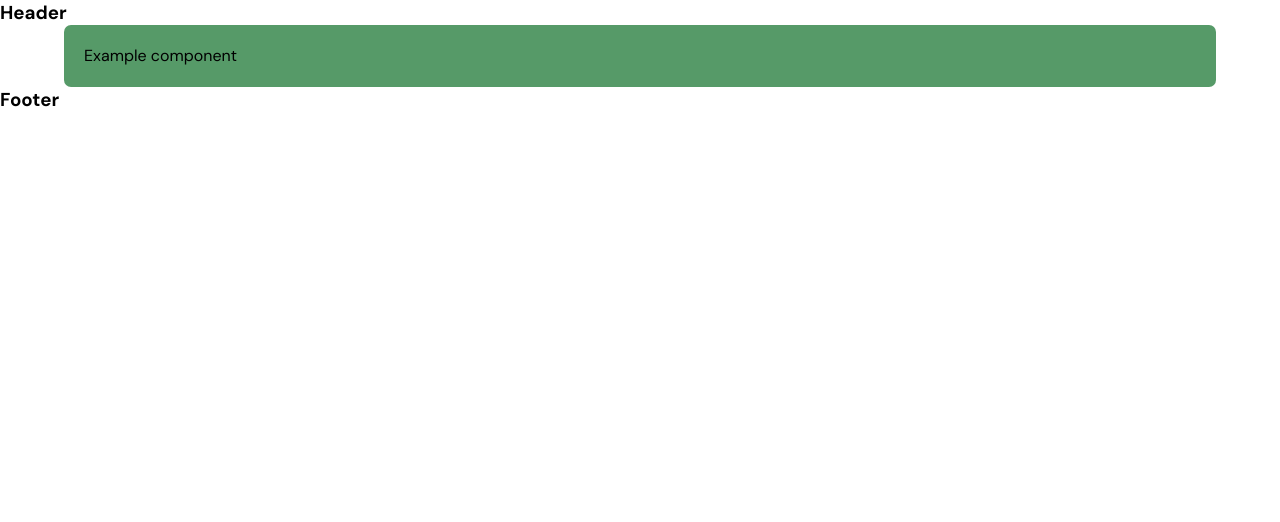
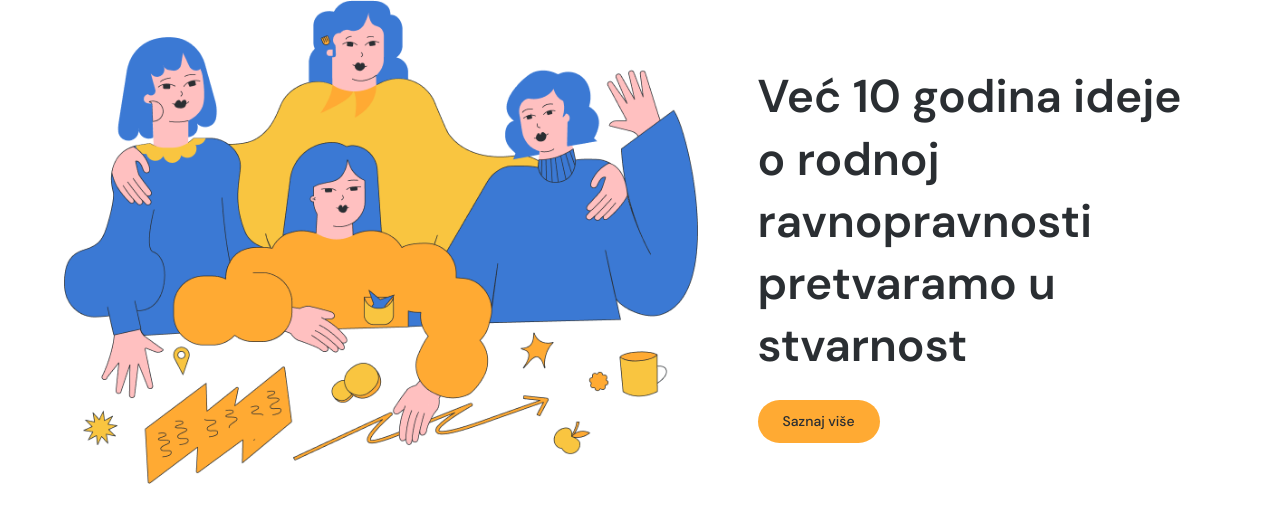
Before and after one commit to vegaitglobal/informisi-zene-website, a React (Create React App) app in the folder zuko-ui/: page / in a window 1280 px wide. Shown: the top 522 px of the page. Built offline with nearby package versions, Linux system fonts and the light colour scheme.

Commit message:
Finish Hero Banner module

```diff
--- /dev/null
+++ b/zuko-ui/src/components/HeroBanner/HeroBanner.jsx
@@ -0,0 +1,16 @@
+import styles from './HeroBanner.module.scss';
+import {Link} from 'react-router-dom';
+
+function HeroBanner(){
+    return (
+        <section className={styles.holder}>
+            <img className={styles.image} src="/hero-image.png" alt="Hero banner" />
+            <div className={styles.content}>
+                <h1 className={styles.title}>Već 10 godina ideje o rodnoj ravnopravnosti pretvaramo u stvarnost</h1>
+                <Link className={styles.link}>Saznaj više</Link>
+            </div>
+        </section>
+    )
+}
+
+export default HeroBanner
--- /dev/null
+++ b/zuko-ui/src/components/HeroBanner/HeroBanner.module.scss
@@ -0,0 +1,65 @@
+@import '../../styles/mixins.scss';
+
+.holder {
+    margin-bottom: 90px;
+    @include media-breakpoint-desktop {
+        margin-bottom: 120px;
+        display: flex;
+        gap: 60px;
+    }
+}
+
+.image {
+    max-width: 100%;
+    margin-bottom: 24px;
+    display: block;
+    margin: 0 auto 24px;
+    max-height: 450px;
+    @include media-breakpoint-desktop {
+        width: 55%;
+        max-height: 750px;
+        object-fit: contain;
+    }
+}
+
+.content {
+    display: flex;
+    flex-direction: column;
+    justify-content: center;
+    align-items: center;
+    max-width: 680px;
+    margin: 0 auto;
+    @include media-breakpoint-desktop {
+        width: 45%;
+        align-items: flex-start;
+    }
+}
+
+.title {
+    font-size: 30px;
+    font-weight: 600;
+    color: #2a2e32;
+    text-align: center;
+    margin-bottom: 24px;
+    @include media-breakpoint-desktop {
+        text-align: left;
+        font-size: 46px;
+        font-weight: 700px;
+    }
+}
+
+.link {
+    background-color: #FFAA33;
+    font-size: 14px;
+    font-weight: 500;
+    padding: 12px 25px;
+    border-radius: 100px;
+    color: #2A2E32;
+    font-family: inherit;
+    transition-property: background-color color;
+    transition: .15s ease-out;
+    &:hover {
+        background-color: #3B79D4;
+        color: #fff;
+    }
+}
--- a/zuko-ui/src/components/PageWrapper/PageWrapper.jsx
+++ b/zuko-ui/src/components/PageWrapper/PageWrapper.jsx
@@ -2,11 +2,11 @@ import LayoutWrapper from "../LayoutWrapper/LayoutWrapper";
 
 export default function PageWrapper({children}){
     return <>
-        <h3>Header</h3>
+        {/* <h3>Header</h3> */}
         <LayoutWrapper>
             {children}
         </LayoutWrapper>
-        <h3>Footer</h3>
+        {/* <h3>Footer</h3>  */}
     </>
 
 }
--- a/zuko-ui/src/pages/index.js
+++ b/zuko-ui/src/pages/index.js
@@ -1,7 +1,9 @@
-import TestComponent from "../components/TestComponent/TestComponent";
+// import TestComponent from "../components/TestComponent/TestComponent";
+import HeroBanner from "../components/HeroBanner/HeroBanner";
 
 export default function HomePage() {
     return <div>
-        <TestComponent testProperty="Example component"/>
+        <HeroBanner />
+        {/* <TestComponent testProperty="Example component"/> */}
     </div>
 }
```
Also changed, not shown: zuko-ui/public/hero-image.png (added).
